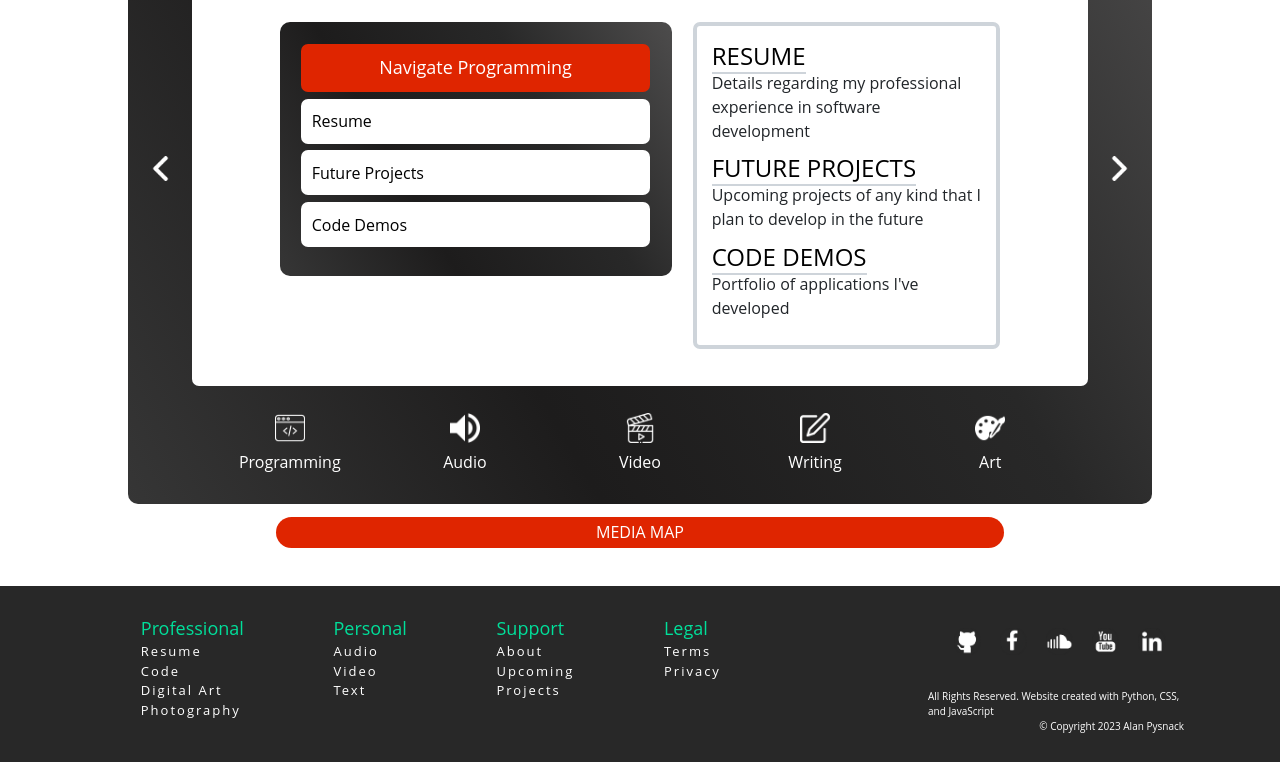
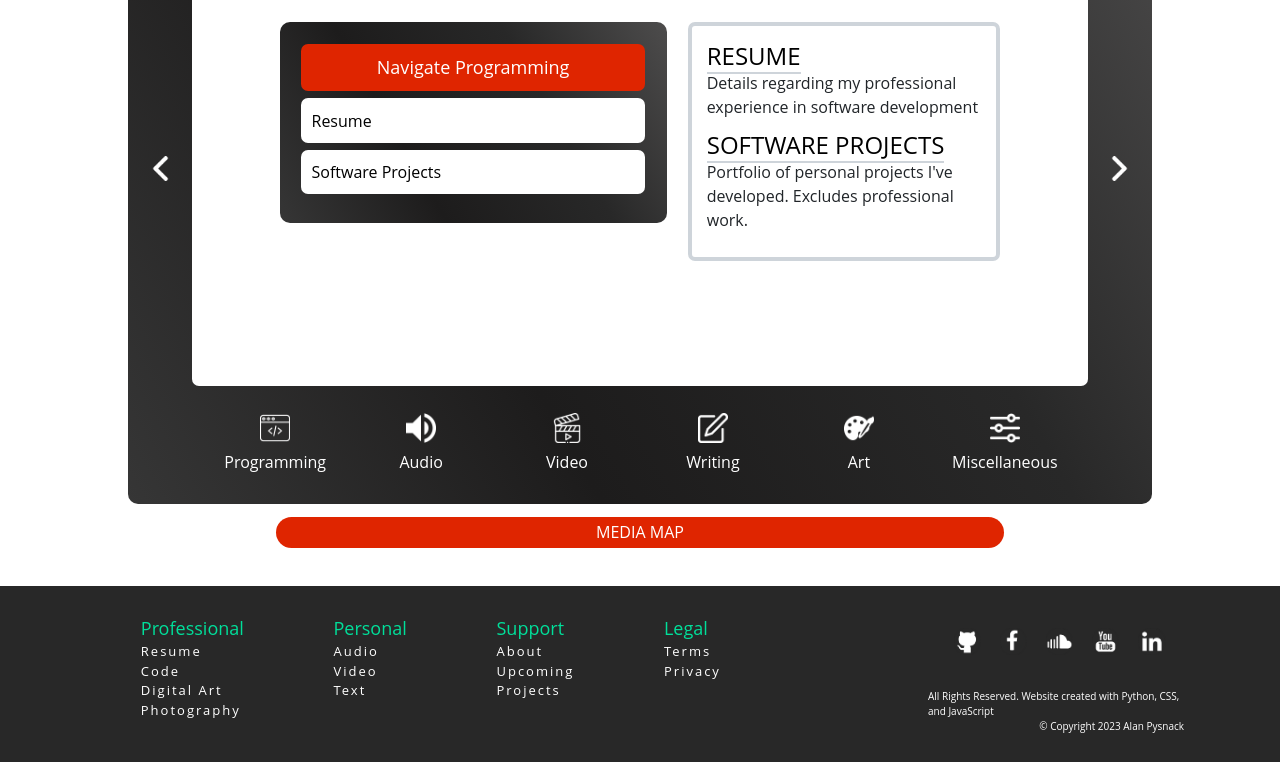
Before and after one commit to APysnack/ProjectFault, a Flask app: page /media in a window 1280 px wide. Shown: the part 314-1076 px from the top of the page. Run offline with Flask 2, Linux system fonts and the light colour scheme; some libraries are stand-ins or nearby versions.

Commit message:
restore misc tab

```diff
--- a/application/static/media/media.js
+++ b/application/static/media/media.js
@@ -56,11 +56,10 @@ var videoTab = {
 
 var codeDetails = [
   'Details regarding my professional experience in software development',
-  'Upcoming projects of any kind that I plan to develop in the future',
-  "Portfolio of applications I've developed",
+  "Portfolio of personal projects I've developed. Excludes professional work.",
 ];
-var codeLinks = ['/programming', '/resume', '/upcoming', '/programming'];
-var codeTitles = ['Resume', 'Future Projects', 'Code Demos'];
+var codeLinks = ['/programming', '/resume', '/programming'];
+var codeTitles = ['Resume', 'Software Projects'];
 var codeTab = {
   id: 'code',
   header: 'Programming',
--- a/application/static/resume/resume.css
+++ b/application/static/resume/resume.css
@@ -16,8 +16,8 @@
 }
 
 .resumeContainer * {
-  font-family: sans-serif, "Open Sans", -apple-system, BlinkMacSystemFont,
-    "Segoe UI", Roboto, Oxygen, Ubuntu, Cantarell, "Open Sans", "Helvetica Neue";
+  font-family: sans-serif, 'Open Sans', -apple-system, BlinkMacSystemFont,
+    'Segoe UI', Roboto, Oxygen, Ubuntu, Cantarell, 'Open Sans', 'Helvetica Neue';
 }
 
 .resumeHeader {
@@ -79,6 +79,7 @@
   box-shadow: 0px 0px 0px 3px#ced4da;
   border-radius: 3px;
   margin-bottom: 5%;
+  padding: 0.5em;
 }
 
 .tagsContainer {
--- a/application/templates/main/media.html
+++ b/application/templates/main/media.html
@@ -69,6 +69,13 @@
             />
             <span class="tabText">Art</span>
           </div>
+          <div class="tabSection" data-tab="misc">
+            <img
+              class="tabIcon"
+              src="{{url_for('static', filename='images/tab-misc.png')}}"
+            />
+            <span class="tabText">Miscellaneous</span>
+          </div>
         </div>
       </div>
     </div>
```
Also changed, not shown: application/templates/ancillary/resume.html (+15 -16 lines).
